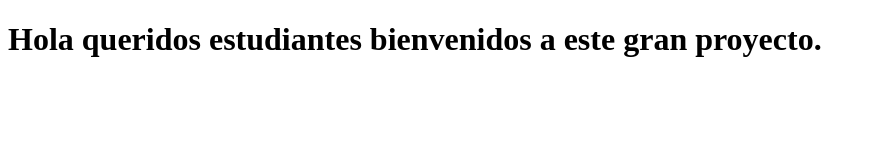
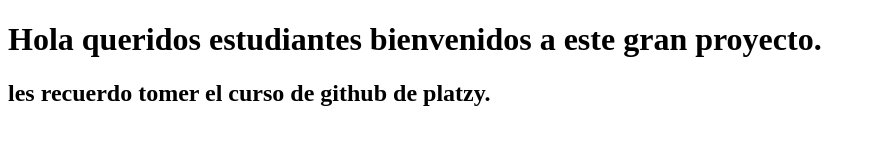
Before and after one commit to LEONGARSA/MyWeb, a plain HTML site: page web2.html in a window 1280 px wide. Shown: the whole page, without its empty margins (0-876 px from the left). Drawn offline with Linux system fonts and the light colour scheme.

Commit message:
segundo commit

```diff
--- a/web2.html
+++ b/web2.html
@@ -6,6 +6,9 @@
     <body>
         <div>
             <h1> Hola queridos estudiantes bienvenidos a este gran proyecto. </h1>
+            <h2>
+                les recuerdo tomer el curso de github de platzy.
+            </h2>
         </div>
     </body>
 </html>
```
